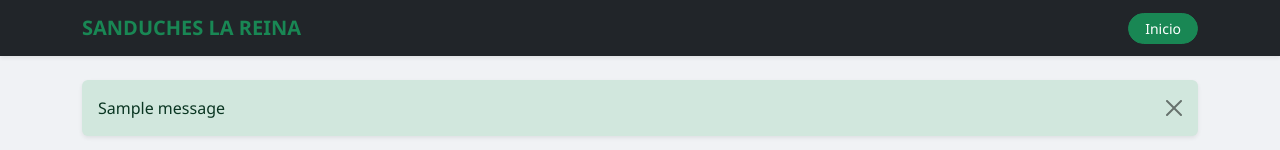
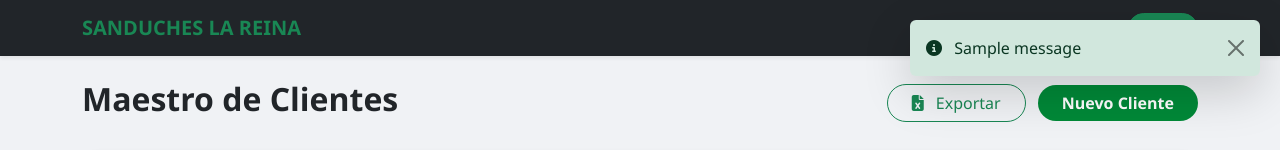
Before and after one commit to defaz123-dev/sistema-reina, a Flask app: page /clientes in a window 1280 px wide. Shown: the top 150 px of the page. Run offline with Flask 3, Linux system fonts and the light colour scheme; the visitor is signed in with stand-in values (Sample User, id 1); data comes from the database, SQL or seed files in the repository; tables that the repository leaves empty hold one stand-in row (values such as "Sample post"); one stand-in notice (Sample message) is shown; some libraries are stand-ins or nearby versions.

Commit message:
UI: Mejora de posicionamiento de mensajes flash (flotantes) para evitar saltos de pantalla

```diff
--- a/templates/layout.html
+++ b/templates/layout.html
@@ -19,7 +19,7 @@
         .btn-reina-secondary { background-color: var(--reina-yellow); border: none; color: var(--reina-dark); border-radius: 10px; font-weight: 600; }
         .form-control, .form-select {
             border-radius: 8px !important;
-            border: 1px solid #adb5bd !important; /* Suave pero visible */
+            border: 1px solid #adb5bd !important;
             padding: 8px 12px !important;
             background-color: #ffffff !important;
             color: #212529 !important;
@@ -37,7 +37,17 @@
         .force-upper { text-transform: uppercase; }
         input::placeholder { text-transform: none; }
 
-        /* Ajustes para DataTables para que se vea profesional y compacto */
+        /* Contenedor de mensajes flotante */
+        .flash-container {
+            position: fixed;
+            top: 20px;
+            right: 20px;
+            z-index: 9999;
+            width: 350px;
+            max-width: 90vw;
+        }
+
+        /* Ajustes para DataTables */
         .dataTables_wrapper .dataTables_length select {
             width: auto !important;
             display: inline-block !important;
@@ -64,16 +74,20 @@
 
 {% block navbar %}{% endblock %}
 
-<div class="container py-4">
+<div class="flash-container">
     {% with messages = get_flashed_messages(with_categories=true) %}
       {% if messages %}
         {% for category, message in messages %}
-        <div class="alert alert-{{ category }} alert-dismissible fade show shadow-sm border-0" role="alert">
-            {{ message }}<button type="button" class="btn-close" data-bs-dismiss="alert"></button>
+        <div class="alert alert-{{ category }} alert-dismissible fade show shadow-lg border-0 mb-2" role="alert">
+            <i class="fas fa-info-circle me-2"></i> {{ message }}
+            <button type="button" class="btn-close" data-bs-dismiss="alert"></button>
         </div>
         {% endfor %}
       {% endif %}
     {% endwith %}
+</div>
+
+<div class="container py-4">
     {% block content %}{% endblock %}
 </div>
 
```
